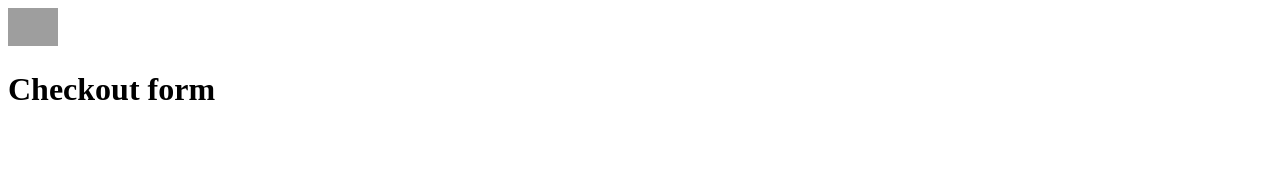
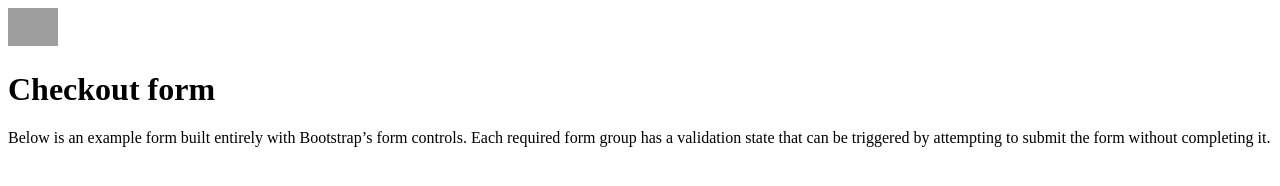
Before and after one commit to Aiylchieva-Tamara/checkout-form, a plain HTML site: page index.html in a window 1280 px wide. Drawn offline with Linux system fonts and the light colour scheme; grey boxes are pictures that could not be loaded.

Commit message:
p add in header

```diff
--- a/index.html
+++ b/index.html
@@ -10,6 +10,7 @@
     <header>
         <img src="https://getbootstrap.com/docs/5.0/assets/brand/bootstrap-logo.svg" width="50px">
         <h1>Checkout form</h1>
+        <p>Below is an example form built entirely with Bootstrap’s form controls. Each required form group has a validation state that can be triggered by attempting to submit the form without completing it.</p>
     </header>
 </body>
 </html>
```
